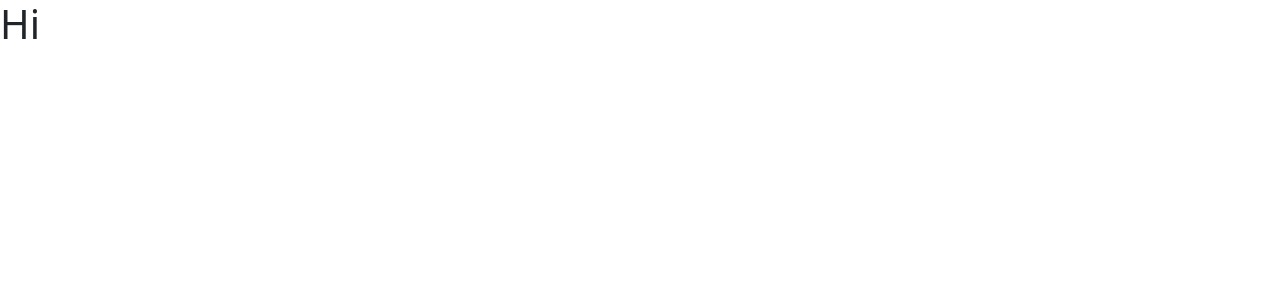
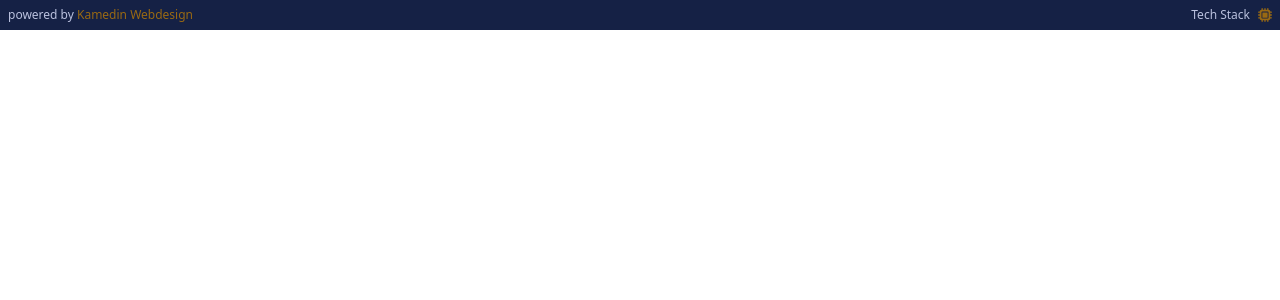
Before and after one commit to DevKame/sport_calendar, a Vue app: page / in a window 1280 px wide. Shown: the top 300 px of the page. Built offline with nearby package versions, Linux system fonts and the light colour scheme.

Commit message:
added TheKamedin

```diff
--- a/src/App.vue
+++ b/src/App.vue
@@ -1,5 +1,5 @@
 <template>
-  <h1>Hi</h1>
+  <the-kamedin></the-kamedin>
 </template>
 
 <script>
--- /dev/null
+++ b/src/comps/TheKamedin.vue
@@ -0,0 +1,37 @@
+<template>
+    <div class="theKamedin px-2 d-flex justify-content-between align-items-center">
+        <p>powered by <a href="https://www.kamed.in" target="_blank">Kamedin Webdesign</a></p>
+        <div class="techStack d-flex justify-content-end align-items-center">
+            <p class="me-2">Tech Stack</p>
+            <fa-icon icon="fasolid fa-microchip" size="sm" class="icon"></fa-icon>
+        </div>
+    </div>
+</template>
+
+<!-- TODO: add click listener for tech stack and its window -->
+
+<style scoped>
+.icon {
+    color: #996913;
+}
+.techStack {
+    height: 100%;
+    width: 40%;
+    max-width: 200px;
+}
+.theKamedin {
+    background-color: #152145;
+    width: 100%;
+    height: clamp(20px, 5vw, 30px);
+}
+p {
+    margin: 0;
+    color: #bac1de;
+    font-size: 12px;
+}
+a {
+    color: #996913;
+    text-decoration: none;
+}
+
+</style>
--- a/src/main.js
+++ b/src/main.js
@@ -3,10 +3,22 @@
 import "bootstrap/dist/css/bootstrap.min.css";
 import "bootstrap";
 
+// CUSTOM COMPS
+import TheKamedin from "./comps/TheKamedin.vue";
+
+// FONTAWESOME
+import { library } from "@fortawesome/fontawesome-svg-core";
+import { FontAwesomeIcon } from "@fortawesome/vue-fontawesome";
+
+import { faMicrochip } from "@fortawesome/free-solid-svg-icons";
+
+library.add(faMicrochip);
 
 import { createApp } from 'vue'
 import App from './App.vue'
 
 const app = createApp(App);
+app.component("the-kamedin", TheKamedin);
+app.component("fa-icon", FontAwesomeIcon);
 
 app.mount('#app')
```
Also changed, not shown: src/comps/HelloWorld.vue (deleted, +0 -58 lines).
